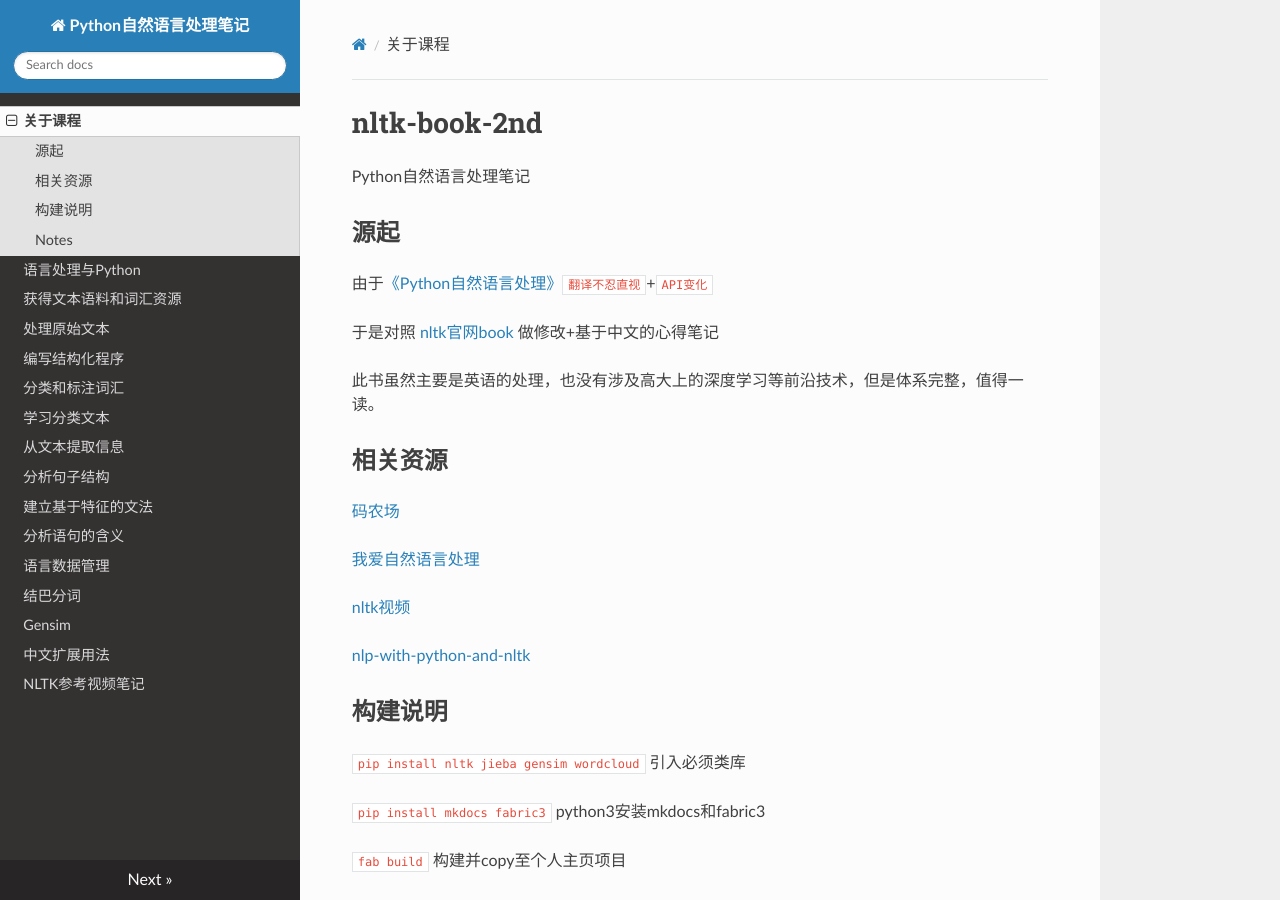
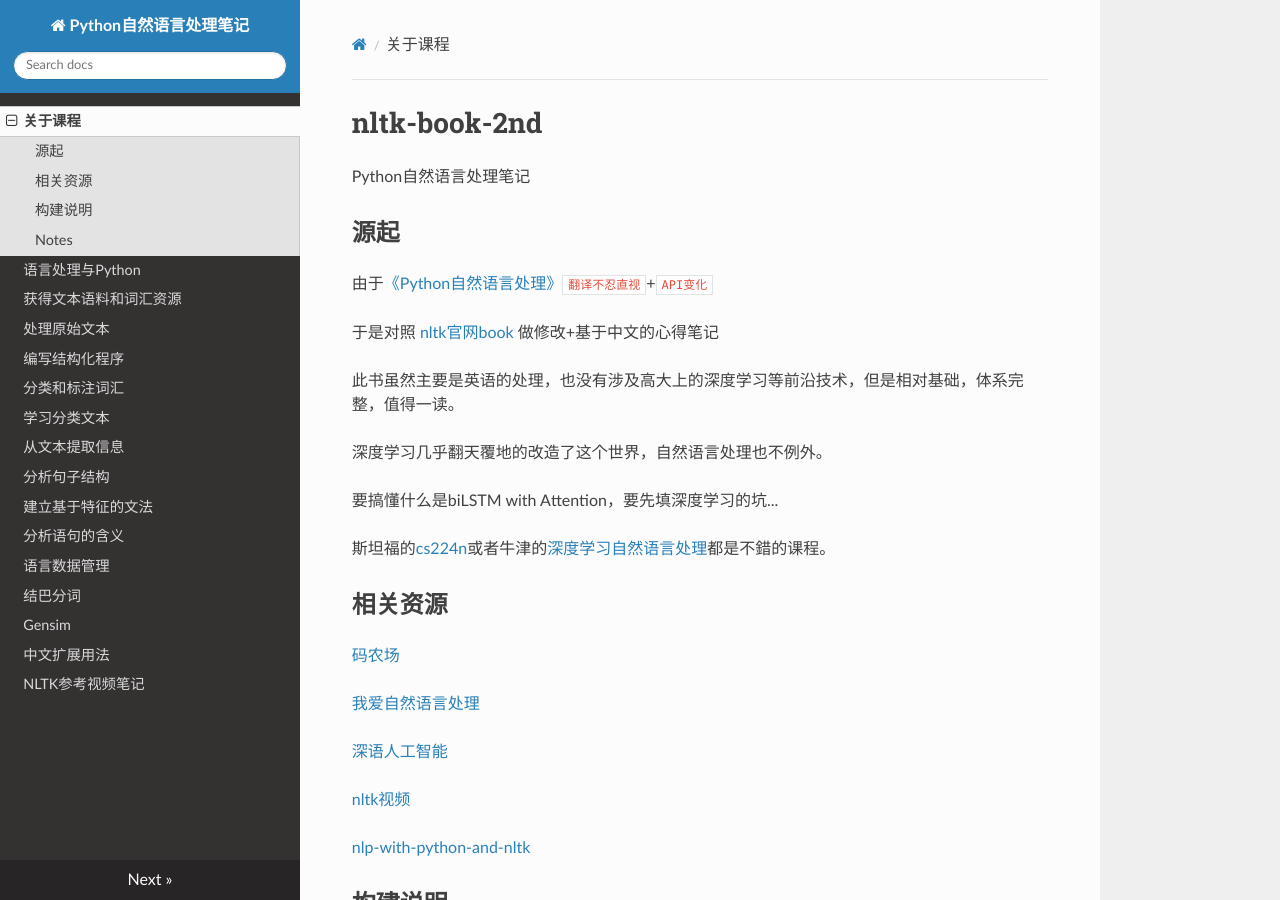
Before and after one commit to East196/nltk-book-2nd, an MkDocs documentation site: the page built from docs/index.md, in a window 1280 px wide and 900 px high. Built offline with MkDocs 1.6.1, drawn with Linux system fonts in a browser that asks for light colours; nearby versions of some CDN libraries; old or Windows-style settings are respelled for this version of MkDocs.

Commit message:
读成一本书？

```diff
--- a/docs/index.md
+++ b/docs/index.md
@@ -6,12 +6,20 @@ Python自然语言处理笔记
 
 于是对照 [nltk官网book](http://www.nltk.org/book/) 做修改+基于中文的心得笔记
 
-此书虽然主要是英语的处理，也没有涉及高大上的深度学习等前沿技术，但是体系完整，值得一读。
+此书虽然主要是英语的处理，也没有涉及高大上的深度学习等前沿技术，但是相对基础，体系完整，值得一读。
+
+深度学习几乎翻天覆地的改造了这个世界，自然语言处理也不例外。
+
+要搞懂什么是biLSTM with Attention，要先填深度学习的坑...
+
+斯坦福的[cs224n](https://east196.github.io/cs224n)或者牛津的[深度学习自然语言处理](https://east196.github.io/oxdeepnlp)都是不錯的课程。
 
 ## 相关资源
 [码农场](http://www.hankcs.com/nlp)
 
 [我爱自然语言处理](http://www.52nlp.cn/)
+
+[深语人工智能](http://www.deepnlp.org/index/)
 
 [nltk视频](https://space.bilibili.com/93328009?spm_id_from=333.338.viewbox_report.7#/channel/detail?cid=25850)
 
```
Also changed, not shown: README.md (+16 -2 lines), docs/gensim.md (+0 -1 lines), docs/lecture6.md (+9 -0 lines), docs/lecture7.md (+27 -0 lines), docs/lecture8.md (+5 -0 lines), docs/lecture6.ipynb, docs/lecture7.ipynb, docs/lecture8.ipynb.
